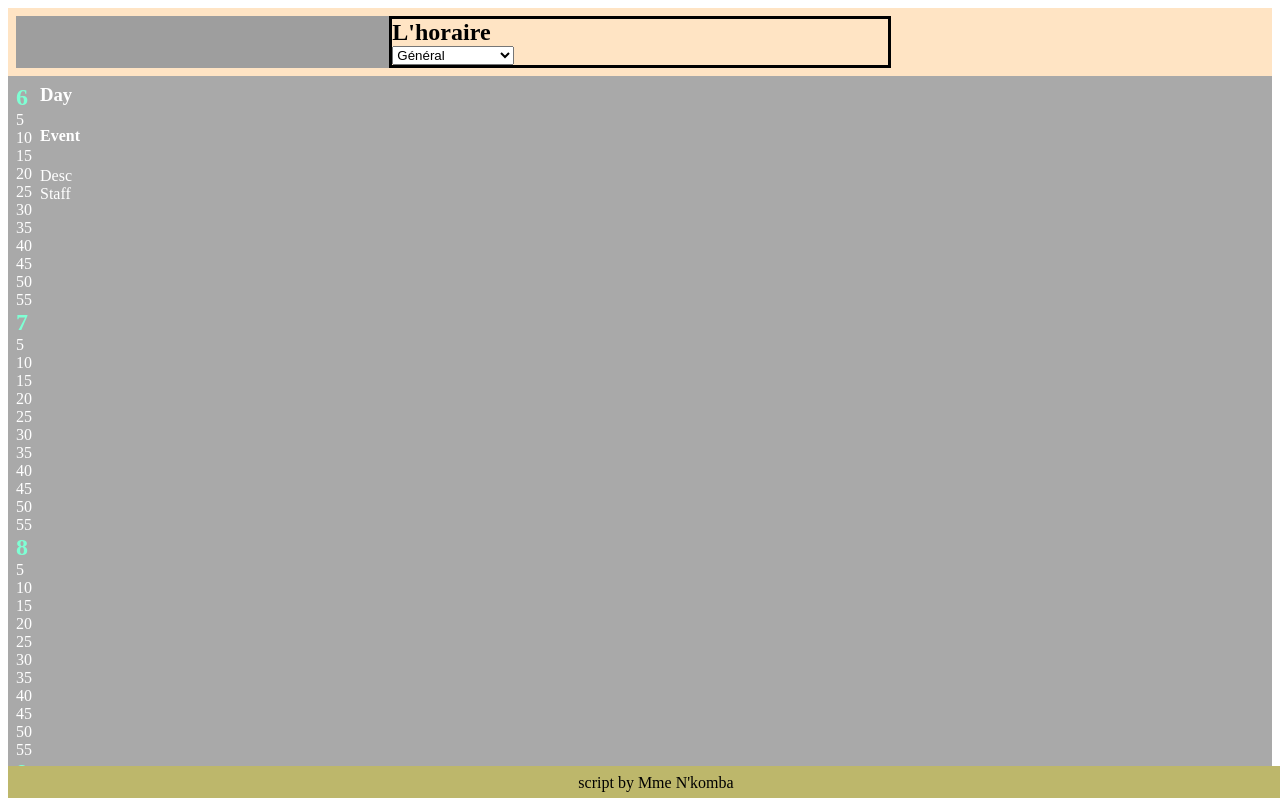
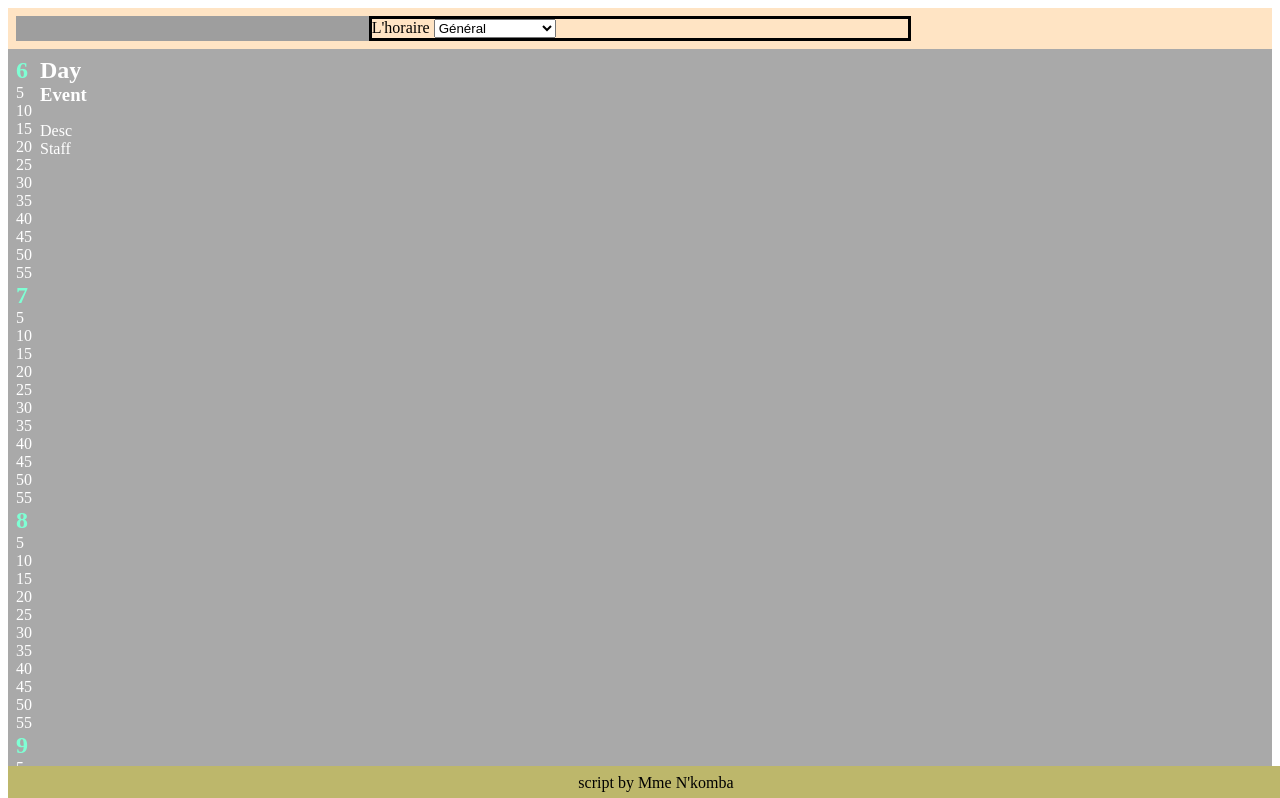
Before and after one commit to renkomba/Documents, a website: page Calendar/index.html in a window 1280 px wide. Shown: the top 798 px of the page. Drawn offline with Linux system fonts and the light colour scheme; grey boxes are pictures that could not be loaded.

Commit message:
switched <h2> to <label> for semantics & fixed subsequent header hierarchy

```diff
--- a/Calendar/index.html
+++ b/Calendar/index.html
@@ -28,7 +28,7 @@
         <nav id="banner">
             <div id="logo"></div>
             <div id="staff-view">
-                <h2>L'horaire</h2>
+                <label for="staff">L'horaire</label>
                 <select name="staff" id="staff">
                     <option value="general">Général</option>
                     <option value="director">Directrice</option>
@@ -65,9 +65,9 @@
                 </div>
             </div>
             <div class="day" data-week="1">
-                <h3>Day</h3>
+                <h2>Day</h2>
                 <div class="event">
-                    <h4>Event</h4>
+                    <h3>Event</h3>
                     <p>
                         <span class="description">Desc</span>
                         <span class="staff">Staff</span>
```
